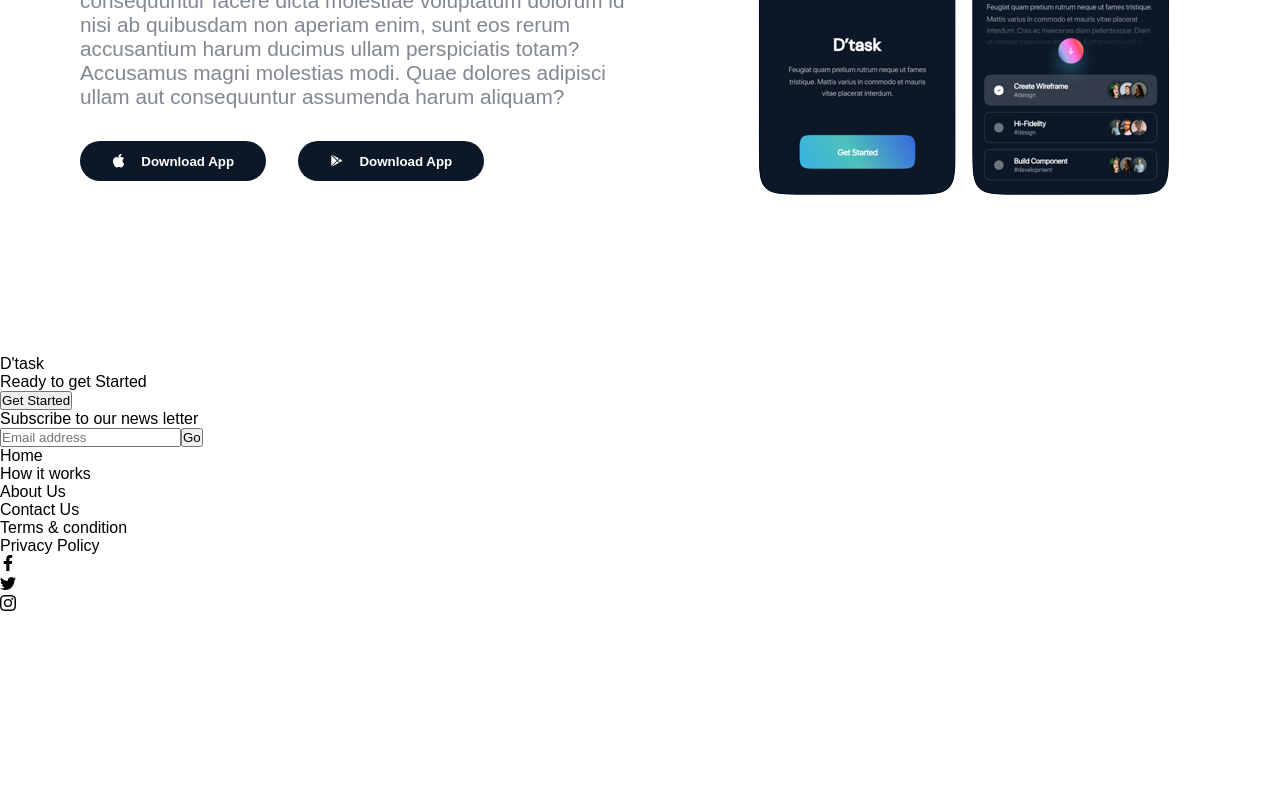
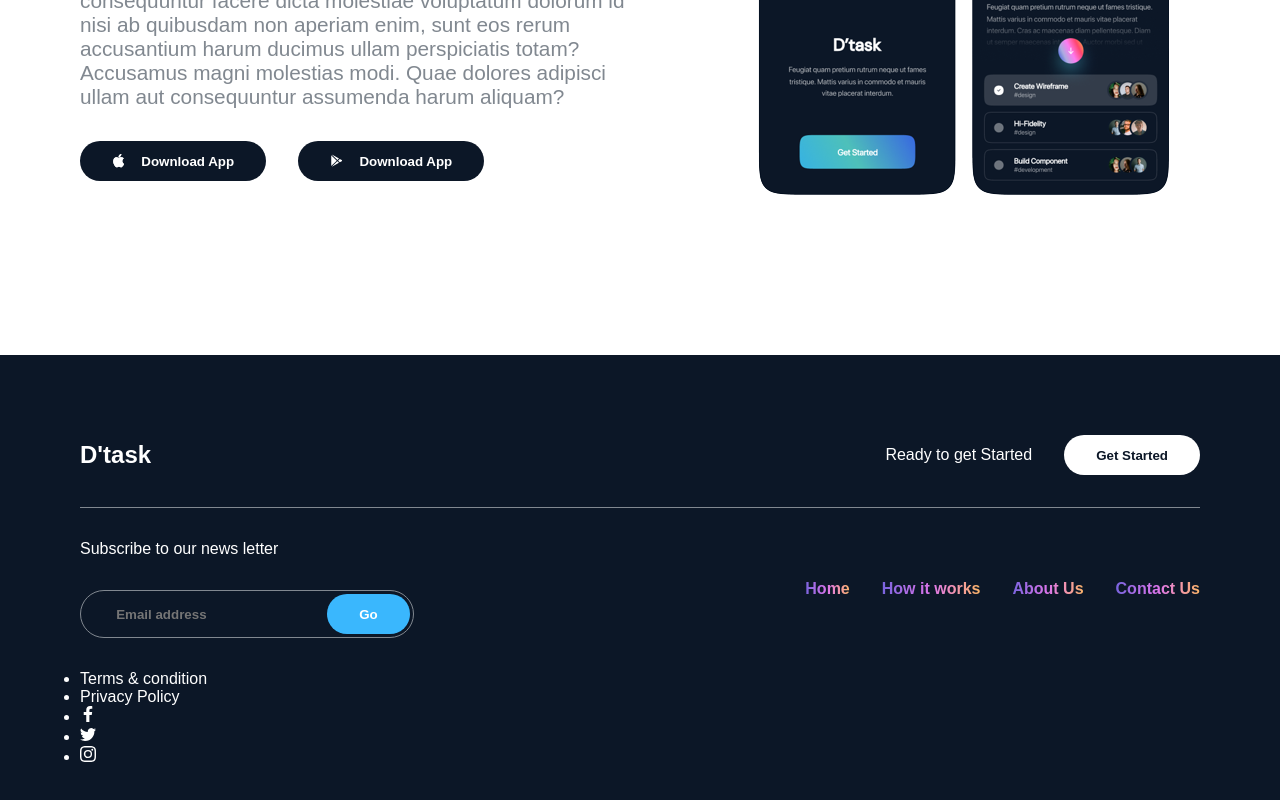
Before and after one commit to Atik2788/Animated-Website, a React (Vite) app: page / in a window 1280 px wide. Shown: the part 3954-4754 px from the top of the page. Before the commit the page ends 4569 px from the top, so only its background shows below. Built offline with nearby package versions, Linux system fonts and the light colour scheme.

Commit message:
doign footer sec and some style

```diff
--- a/src/Components/Footer.jsx
+++ b/src/Components/Footer.jsx
@@ -52,6 +52,7 @@ const Footer = () => {
             </ul>
           </div>
         </div>
+
       </div>
     </div>
   );
--- a/src/Styles/footer.scss
+++ b/src/Styles/footer.scss
@@ -1,2 +1,74 @@
 @import './variables';
 @import './constant';
+
+
+.app__footer{
+    padding: $md-gap;
+    background-color: $primary-color;
+    color: $secondary-color;
+
+    .footer__container{
+        @include flexDirection;
+        gap: $lg-gap;
+
+        .footer__top{
+            @include flexBetween;
+            padding-bottom: $lg-gap;
+            border-bottom: $border;
+
+            .logo{
+                @include logo;
+            }
+
+            .footer__cta{
+                @include flexAlign;
+                gap: $lg-gap;
+
+                button{
+                    @include button;
+                    color: $primary-color;
+                    background-color: $secondary-color;
+                }
+            }
+        }
+
+        .footer__middle{
+            @include flexBetween;
+
+            .left__middle{
+                @include flexDirection;
+                gap: $lg-gap;
+
+                .input__container{
+                    border: $border;
+                    padding: .2rem;
+                    border-radius: 25px;
+
+                    input{
+                        @include input;
+                    }
+
+                    button{
+                        @include button;
+                        background: $elementary-color;
+                        color: $secondary-color
+                    }
+                }
+            }
+
+            .right__middle{
+
+
+                .middle__route{
+                    @include routes;
+
+                    li{
+                        @include textGradient;
+                    }
+
+                }
+            }
+        }
+    }
+
+}
```
